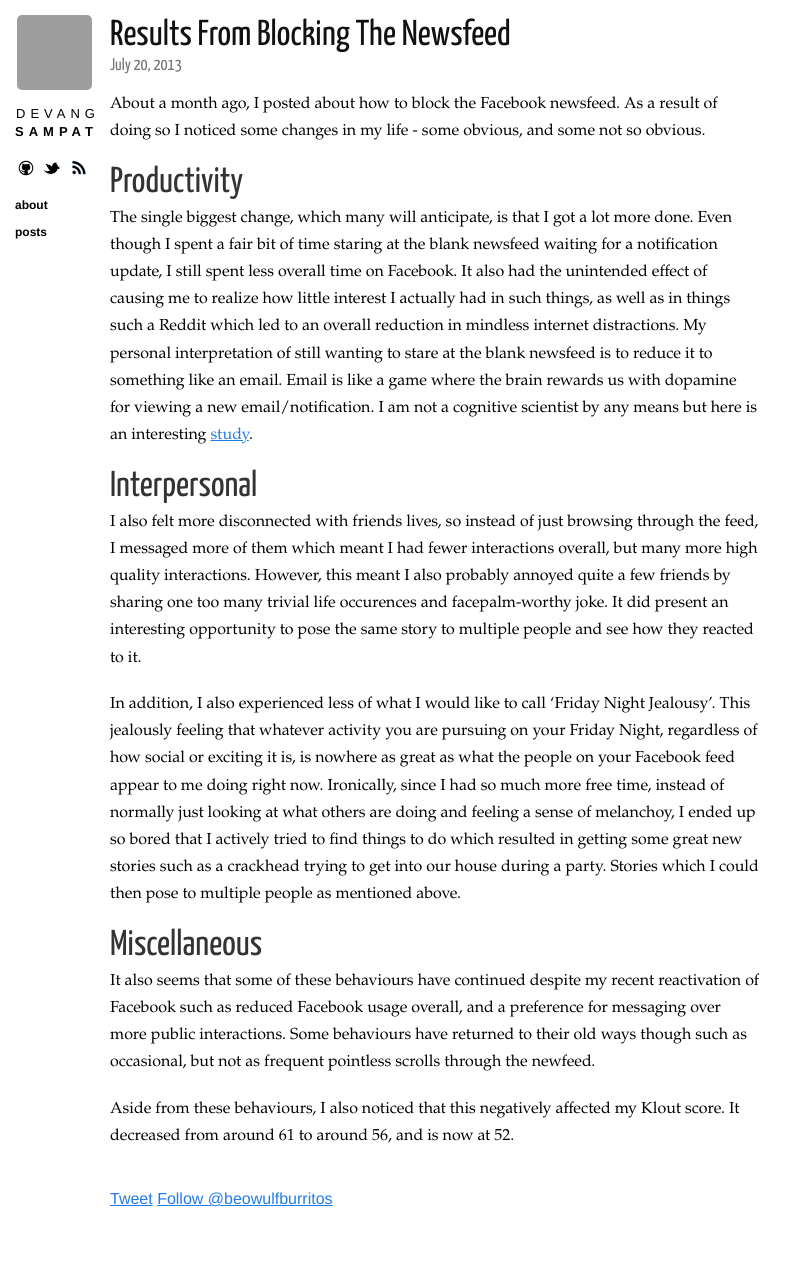
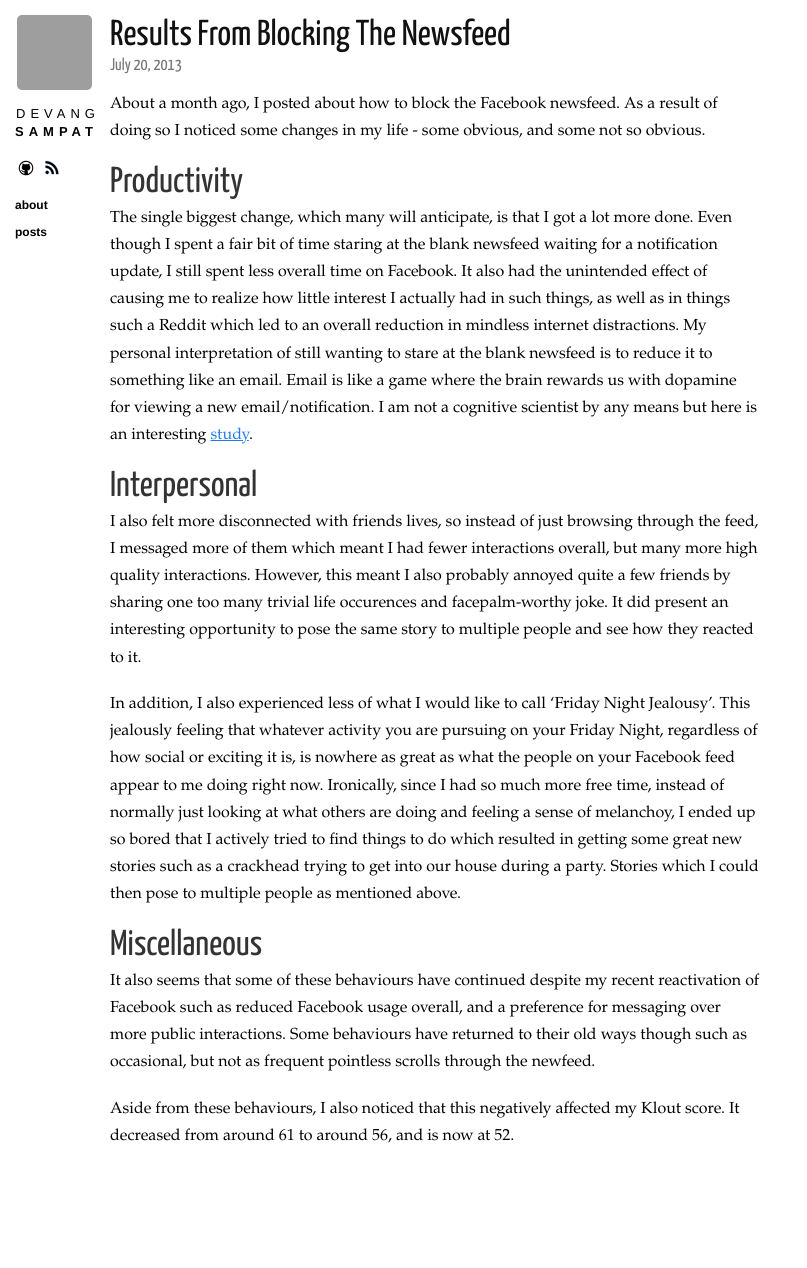
Before and after one commit to DevangS/devangs.github.io, a Jekyll site: the page built from _posts/2013-07-20-results-from-blocking-the-newsfeed.markdown, in a window 1280 px wide. Shown: the whole page, without its empty margins (0-807 px from the left). Built offline with Jekyll 4.4.1, drawn with Linux system fonts in a browser that asks for light colours; nearby versions of some CDN libraries; comment, search, counter and statistics services are not loaded; after the commit the page ends 1200 px from its top, so only the background shows below that; grey boxes are pictures that could not be loaded.

Commit message:
I don't tweet anymore

```diff
--- a/_config.yml
+++ b/_config.yml
@@ -7,6 +7,5 @@
 title: Day In Dev
 url: http://dayindev.com
 description: On not getting fired on Day 1
-twitter: beowulfburritos
 github: DevangS
 gravatar_url: https://www.gravatar.com/avatar/6b5cba862133e5f3f5d5a2f8e37e8f32.png
--- a/_layouts/layout.html
+++ b/_layouts/layout.html
@@ -40,7 +40,6 @@
 
     <section class="meta">
       <a href="https://github.com/{{ site.github }}" target="_blank"><img src="/images/github.png" /></a>
-      <a href="https://twitter.com/{{ site.twitter }}" target="_blank"><img src="/images/twitter.png"></a>
       <a href="/atom.xml"><img src="/images/rss.png" /></a>
     </section>
 
--- a/_layouts/post.html
+++ b/_layouts/post.html
@@ -13,10 +13,4 @@
 
   {{ content }}
 
-  <section class="meta">
-        <a href="http://twitter.com/share" class="twitter-share-button" data-count="none" data-via="{{ site.twitter }}">Tweet</a>
-      <a href="http://twitter.com/{{ site.twitter }}" class="twitter-follow-button" data-show-count="false">Follow @{{ site.twitter }}</a>
-      <script src="http://platform.twitter.com/widgets.js" type="text/javascript"></script>
-    </section>
-  </section>
 </section>
```
Also changed, not shown: 9 other files.
